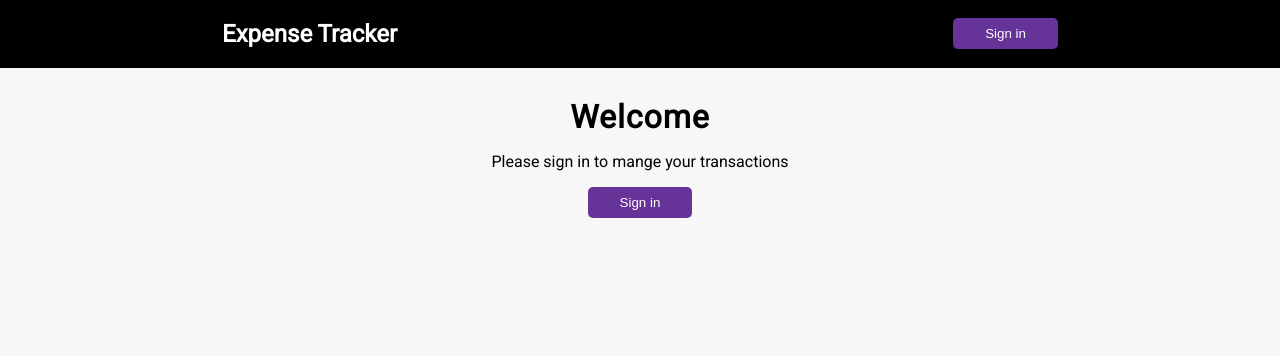
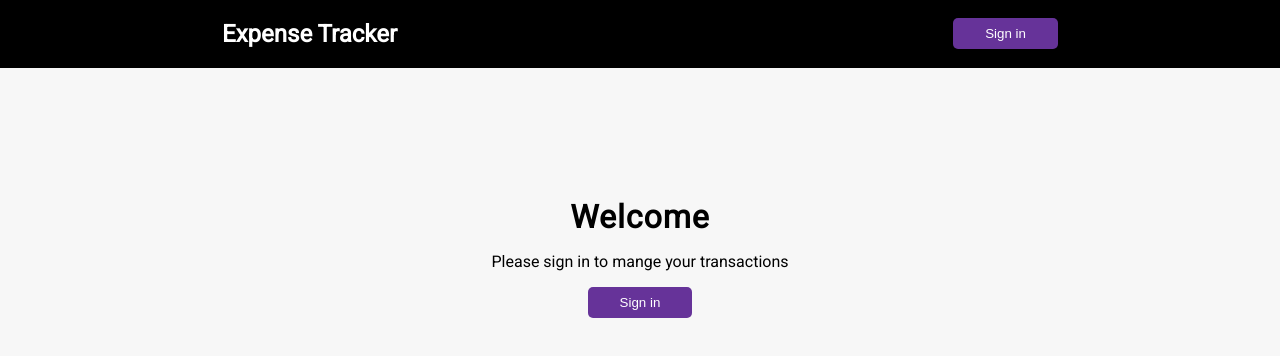
Before and after one commit to OnelioViera/expense-tracker-nextjs, a Next.js app: page / in a window 1280 px wide. Shown: the top 356 px of the page. Built offline with nearby package versions, Linux system fonts and the light colour scheme; no server answers.

Commit message:
chore: Update Guest component styling and add margin-top

```diff
--- a/app/globals.css
+++ b/app/globals.css
@@ -77,6 +77,7 @@ h4 {
 
 .guest {
   text-align: center;
+  margin-top: 100px;
 }
 
 .error {
--- a/components/Guest.tsx
+++ b/components/Guest.tsx
@@ -1,11 +1,13 @@
 import { SignInButton } from "@clerk/nextjs";
 
 const Guest = () => {
-  return (<div className="guest">
+  return (
+    <div className="guest">
     <h1>Welcome</h1>
     <p>Please sign in to mange your transactions</p>
     <SignInButton />
-  </div>);
+    </div>
+  );
 }
 
 export default Guest;
```
